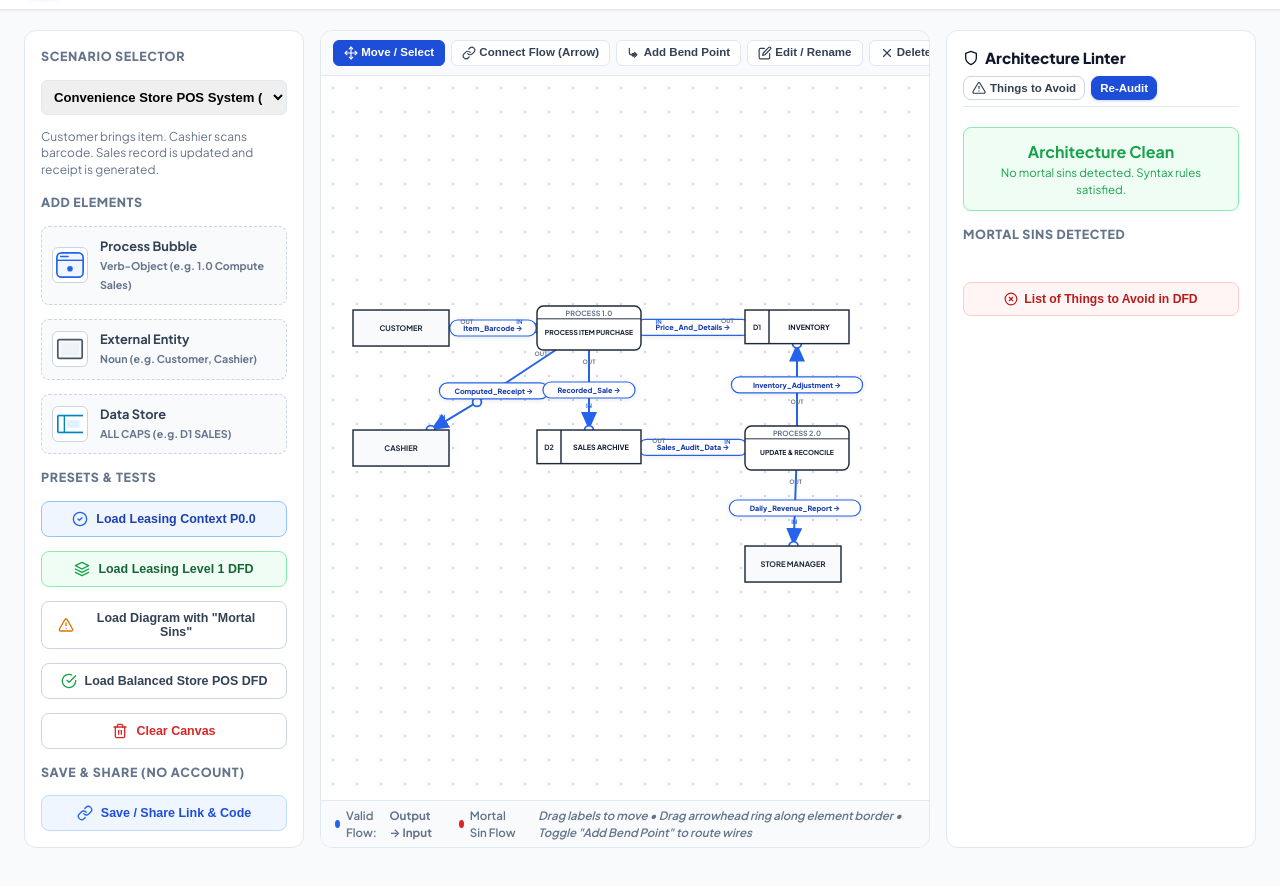
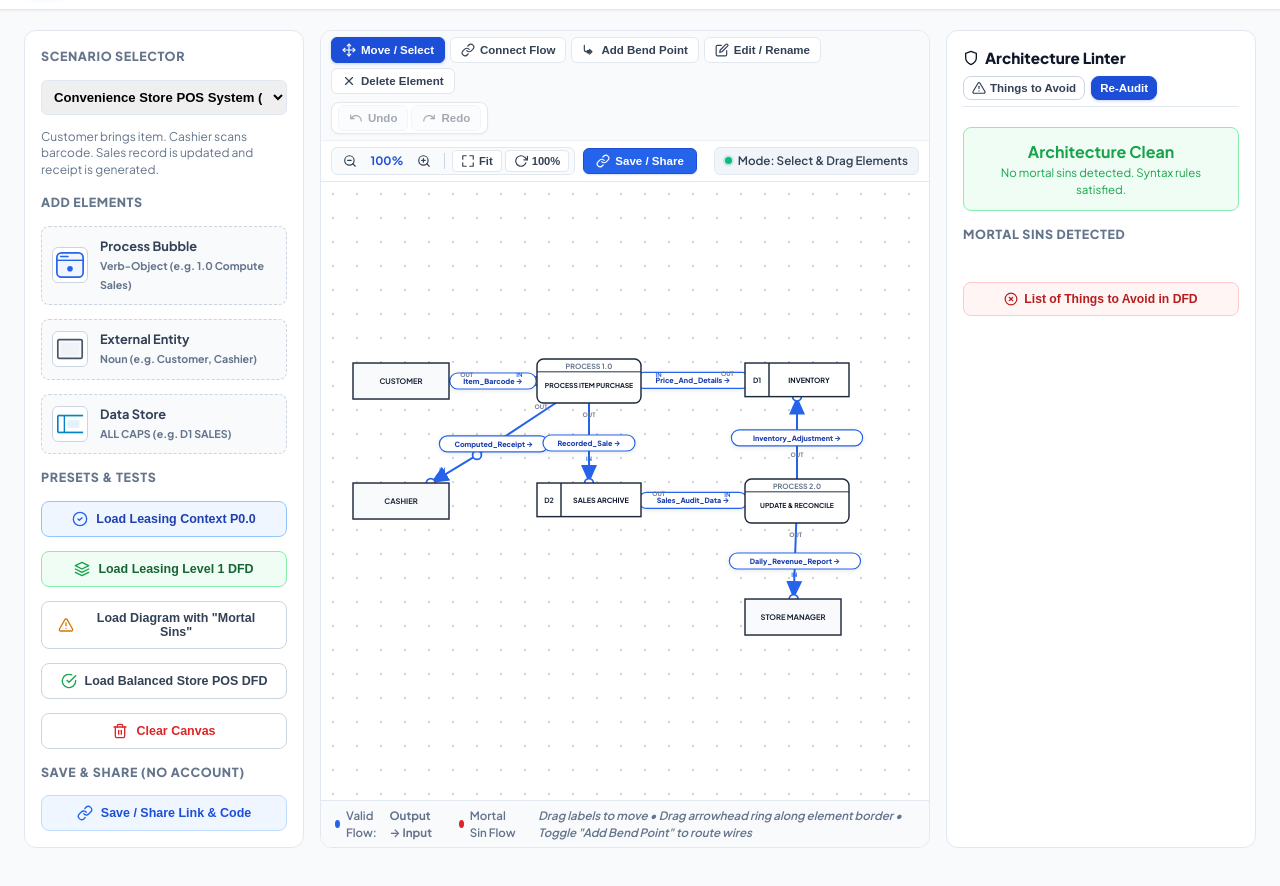
Before and after one commit to AQ4ius/IT211, a plain HTML site: page index.html in a window 1280 px wide. Both pictures are taken after a click on the button "Interactive DFD Lab". Shown: the part 60-946 px from the top of the page. Drawn offline with Linux system fonts and the light colour scheme.

Commit message:
Fix element teleport bug, redesign canvas top bar into 2 sleek rows, and add live workspace link generation

```diff
--- a/css/style.css
+++ b/css/style.css
@@ -536,39 +536,38 @@ textarea.essay-input:focus {
 .canvas-top-bar {
   background: #f8fafc;
   border-bottom: 1px solid var(--border);
-  padding: 8px 12px;
-  display: flex;
-  align-items: center;
-  gap: 10px;
-  overflow-x: auto;
-  overflow-y: hidden;
-  white-space: nowrap;
-  scrollbar-width: thin;
-  scrollbar-color: #94a3b8 #f1f5f9;
-  -webkit-overflow-scrolling: touch;
-}
-
-.canvas-top-bar::-webkit-scrollbar {
-  height: 6px;
-}
-
-.canvas-top-bar::-webkit-scrollbar-thumb {
-  background: #cbd5e1;
-  border-radius: 4px;
-}
-
-.canvas-top-bar::-webkit-scrollbar-thumb:hover {
-  background: #94a3b8;
-}
-
-.canvas-top-bar::-webkit-scrollbar-track {
-  background: #f1f5f9;
+  display: flex;
+  flex-direction: column;
+}
+
+.canvas-top-row {
+  display: flex;
+  align-items: center;
+  padding: 6px 10px;
+  gap: 8px;
+  width: 100%;
+  box-sizing: border-box;
+}
+
+.canvas-tools-row {
+  border-bottom: 1px solid #eef2f6;
+  justify-content: space-between;
+  flex-wrap: wrap;
+}
+
+.canvas-status-row {
+  background: #ffffff;
+  display: flex;
+  align-items: center;
+  gap: 8px;
+  flex-wrap: wrap;
 }
 
 .canvas-mode-group {
   display: inline-flex;
-  gap: 6px;
-  flex-shrink: 0;
+  gap: 5px;
+  flex-wrap: wrap;
+  align-items: center;
 }
 
 .canvas-mode-btn {
@@ -577,72 +576,185 @@ textarea.essay-input:focus {
   padding: 5px 10px;
   border-radius: 6px;
   font-size: 0.72rem;
-  font-weight: 700;
+  font-weight: 600;
   cursor: pointer;
   color: var(--slate);
-  flex-shrink: 0;
+  display: inline-flex;
+  align-items: center;
+  gap: 5px;
+  transition: all 0.15s ease;
+}
+
+.canvas-mode-btn:hover {
+  border-color: #cbd5e1;
+  background: #f1f5f9;
+  color: var(--navy);
 }
 
 .canvas-mode-btn.active {
   background: var(--primary);
   color: #ffffff;
   border-color: var(--primary);
+  font-weight: 700;
+  box-shadow: 0 1px 3px rgba(37, 99, 235, 0.25);
+}
+
+.canvas-mode-btn.active svg {
+  stroke: #ffffff;
 }
 
 .canvas-action-group {
   display: inline-flex;
-  gap: 4px;
-  flex-shrink: 0;
-}
-
-/* Canvas Zoom Controls */
-.canvas-zoom-group {
+  gap: 5px;
+  align-items: center;
+}
+
+.canvas-tool-btn {
+  border: 1px solid var(--border);
+  background: #ffffff;
+  padding: 5px 10px;
+  border-radius: 6px;
+  font-size: 0.72rem;
+  font-weight: 600;
+  cursor: pointer;
+  color: var(--slate);
   display: inline-flex;
   align-items: center;
+  gap: 5px;
+  transition: all 0.15s ease;
+}
+
+.canvas-tool-btn:hover:not(:disabled) {
+  border-color: #cbd5e1;
+  background: #f1f5f9;
+  color: var(--navy);
+}
+
+.canvas-tool-btn:disabled, .canvas-tool-btn.disabled {
+  opacity: 0.45;
+  cursor: not-allowed;
+  background: #f8fafc;
+}
+
+/* Matching Modern Zoom Toolbar */
+.canvas-zoom-toolbar {
+  display: inline-flex;
+  align-items: center;
   gap: 3px;
-  background: #ffffff;
+  background: #f8fafc;
   border: 1px solid var(--border);
-  border-radius: 8px;
-  padding: 2px 6px;
-  box-shadow: 0 1px 2px rgba(0, 0, 0, 0.04);
-  flex-shrink: 0;
-}
-  border-radius: 8px;
-  padding: 2px 6px;
-  box-shadow: 0 1px 2px rgba(0, 0, 0, 0.04);
-}
-
-.canvas-zoom-btn {
+  border-radius: 6px;
+  padding: 2px 5px;
+}
+
+.zoom-btn {
   background: transparent;
   border: none;
   font-size: 0.72rem;
+  color: var(--slate);
+  padding: 4px 6px;
+  border-radius: 4px;
+  cursor: pointer;
+  display: inline-flex;
+  align-items: center;
+  justify-content: center;
+  transition: all 0.15s ease;
+}
+
+.zoom-btn:hover {
+  background: #e2e8f0;
+  color: var(--navy);
+}
+
+.zoom-text {
+  font-size: 0.72rem;
   font-weight: 700;
+  color: #1d4ed8;
+  min-width: 42px;
+  text-align: center;
+  cursor: pointer;
+  padding: 2px 4px;
+  user-select: none;
+}
+
+.zoom-divider {
+  width: 1px;
+  height: 16px;
+  background: #cbd5e1;
+  margin: 0 4px;
+}
+
+.zoom-btn-label {
+  background: #ffffff;
+  border: 1px solid #e2e8f0;
+  font-size: 0.7rem;
+  font-weight: 600;
+  color: var(--slate);
+  padding: 3px 8px;
+  border-radius: 4px;
+  cursor: pointer;
+  display: inline-flex;
+  align-items: center;
+  gap: 4px;
+  transition: all 0.15s ease;
+}
+
+.zoom-btn-label:hover {
+  border-color: #cbd5e1;
+  background: #f1f5f9;
   color: var(--navy);
-  padding: 4px 7px;
-  border-radius: 5px;
+}
+
+/* Matching Save / Share Button */
+.canvas-share-btn {
+  background: #2563eb;
+  color: #ffffff;
+  border: 1px solid #1d4ed8;
+  border-radius: 6px;
+  padding: 5px 12px;
+  font-size: 0.72rem;
+  font-weight: 600;
   cursor: pointer;
+  display: inline-flex;
+  align-items: center;
+  gap: 5px;
   transition: all 0.15s ease;
+  box-shadow: 0 1px 2px rgba(37, 99, 235, 0.2);
+  flex-shrink: 0;
+}
+
+.canvas-share-btn:hover {
+  background: #1d4ed8;
+}
+
+.canvas-share-btn svg {
+  stroke: #ffffff;
+}
+
+/* Prominent Mode & Guidance Indicator */
+.canvas-mode-status-badge {
   display: inline-flex;
   align-items: center;
-  justify-content: center;
-  user-select: none;
-}
-
-.canvas-zoom-btn:hover {
-  background: var(--primary-soft);
-  color: var(--primary);
-}
-
-.zoom-level-text {
-  font-size: 0.72rem;
-  font-weight: 800;
-  color: var(--primary);
-  min-width: 44px;
-  text-align: center;
-  user-select: none;
-  cursor: pointer;
-  padding: 2px 5px;
-  border-radius: 4px;
+  gap: 6px;
+  background: #f1f5f9;
+  border: 1px solid #e2e8f0;
+  padding: 4px 10px;
+  border-radius: 6px;
+  font-size: 0.73rem;
+  font-weight: 600;
+  color: #334155;
+  margin-left: auto;
+  max-width: 100%;
+}
+
+.canvas-mode-status-badge .status-dot {
+  width: 7px;
+  height: 7px;
+  border-radius: 50%;
+  background: #10b981;
+  box-shadow: 0 0 0 2px rgba(16, 185, 129, 0.2);
+  flex-shrink: 0;
+}
   transition: background 0.15s ease;
 }
 
--- a/index.html
+++ b/index.html
@@ -248,66 +248,77 @@
       <!-- Center: Canvas Area -->
       <div class="dfd-canvas-container">
         <div class="canvas-top-bar">
+          <!-- Row 1: Mode Selectors and Undo/Redo -->
+          <div class="canvas-top-row canvas-tools-row">
             <div class="canvas-mode-group">
-            <button class="canvas-mode-btn active" id="btn-mode-move" onclick="setCanvasMode('move')">
+              <button class="canvas-mode-btn active" id="btn-mode-move" onclick="setCanvasMode('move')" title="Move and select diagram elements">
                 <svg class="ui-icon ui-icon-sm" viewBox="0 0 24 24"><polyline points="5 9 2 12 5 15"/><polyline points="9 5 12 2 15 5"/><polyline points="15 19 12 22 9 19"/><polyline points="19 9 22 12 19 15"/><line x1="2" y1="12" x2="22" y2="12"/><line x1="12" y1="2" x2="12" y2="22"/></svg>
-              Move / Select
+                <span>Move / Select</span>
               </button>
-            <button class="canvas-mode-btn" id="btn-mode-connect" onclick="setCanvasMode('connect')">
+              <button class="canvas-mode-btn" id="btn-mode-connect" onclick="setCanvasMode('connect')" title="Connect elements with data flow arrow">
                 <svg class="ui-icon ui-icon-sm" viewBox="0 0 24 24"><path d="M10 13a5 5 0 0 0 7.54.54l3-3a5 5 0 0 0-7.07-7.07l-1.72 1.71"/><path d="M14 11a5 5 0 0 0-7.54-.54l-3 3a5 5 0 0 0 7.07 7.07l1.71-1.71"/></svg>
-              Connect Flow (Arrow)
+                <span>Connect Flow</span>
               </button>
-            <button class="canvas-mode-btn" id="btn-mode-bend" onclick="setCanvasMode('bend')">
+              <button class="canvas-mode-btn" id="btn-mode-bend" onclick="setCanvasMode('bend')" title="Add bend point on wire">
                 <svg class="ui-icon ui-icon-sm" viewBox="0 0 24 24"><path d="M4 4v7a4 4 0 0 0 4 4h8"/><polyline points="13 11 17 15 13 19"/><circle cx="11" cy="15" r="2.5" fill="currentColor"/></svg>
-              Add Bend Point
+                <span>Add Bend Point</span>
               </button>
-            <button class="canvas-mode-btn" id="btn-mode-edit" onclick="setCanvasMode('edit')">
+              <button class="canvas-mode-btn" id="btn-mode-edit" onclick="setCanvasMode('edit')" title="Edit element name or flow description">
                 <svg class="ui-icon ui-icon-sm" viewBox="0 0 24 24"><path d="M11 4H4a2 2 0 0 0-2 2v14a2 2 0 0 0 2 2h14a2 2 0 0 0 2-2v-7"/><path d="M18.5 2.5a2.121 2.121 0 0 1 3 3L12 15l-4 1 1-4 9.5-9.5z"/></svg>
-              Edit / Rename
+                <span>Edit / Rename</span>
               </button>
-            <button class="canvas-mode-btn" id="btn-mode-delete" onclick="setCanvasMode('delete')">
+              <button class="canvas-mode-btn" id="btn-mode-delete" onclick="setCanvasMode('delete')" title="Delete clicked element or flow">
                 <svg class="ui-icon ui-icon-sm" viewBox="0 0 24 24"><line x1="18" y1="6" x2="6" y2="18"/><line x1="6" y1="6" x2="18" y2="18"/></svg>
-              Delete Element
+                <span>Delete Element</span>
               </button>
             </div>
 
             <!-- Canvas Undo / Redo Controls -->
             <div class="canvas-action-group">
-            <button class="canvas-action-btn" id="btn-undo" onclick="undoDfdAction()" title="Undo action (Ctrl+Z)" disabled>
+              <button class="canvas-tool-btn" id="btn-undo" onclick="undoDfdAction()" title="Undo action (Ctrl+Z)" disabled>
                 <svg class="ui-icon ui-icon-sm" viewBox="0 0 24 24"><path d="M3 7v6h6"/><path d="M21 17a9 9 0 0 0-9-9 9 9 0 0 0-6 2.3L3 13"/></svg>
                 <span>Undo</span>
               </button>
-            <button class="canvas-action-btn" id="btn-redo" onclick="redoDfdAction()" title="Redo action (Ctrl+Y or Ctrl+Shift+Z)" disabled>
+              <button class="canvas-tool-btn" id="btn-redo" onclick="redoDfdAction()" title="Redo action (Ctrl+Y or Ctrl+Shift+Z)" disabled>
                 <svg class="ui-icon ui-icon-sm" viewBox="0 0 24 24"><path d="M21 7v6h-6"/><path d="M3 17a9 9 0 0 1 9-9 9 9 0 0 1 6 2.3l3 2.7"/></svg>
                 <span>Redo</span>
               </button>
             </div>
+          </div>
 
-          <!-- Canvas Zoom & Fit Controls -->
-          <div class="canvas-zoom-group">
-            <button class="canvas-zoom-btn" onclick="zoomCanvas(-0.15)" title="Zoom Out (or Scroll Wheel Down)">
+          <!-- Row 2: Zoom Controls, Save / Share, and Mode Status Guidance -->
+          <div class="canvas-top-row canvas-status-row">
+            <!-- Modern Matching Zoom Toolbar -->
+            <div class="canvas-zoom-toolbar">
+              <button class="zoom-btn" onclick="zoomCanvas(-0.15)" title="Zoom Out (Scroll Down)">
                 <svg class="ui-icon ui-icon-sm" viewBox="0 0 24 24"><circle cx="11" cy="11" r="8"/><line x1="21" y1="21" x2="16.65" y2="16.65"/><line x1="8" y1="11" x2="14" y2="11"/></svg>
               </button>
-            <span class="zoom-level-text" id="zoom-level-display" onclick="resetCanvasZoom()" title="Click to Reset Zoom">100%</span>
-            <button class="canvas-zoom-btn" onclick="zoomCanvas(0.15)" title="Zoom In (or Scroll Wheel Up)">
+              <span class="zoom-text" id="zoom-level-display" onclick="resetCanvasZoom()" title="Click to Reset 100%">100%</span>
+              <button class="zoom-btn" onclick="zoomCanvas(0.15)" title="Zoom In (Scroll Up)">
                 <svg class="ui-icon ui-icon-sm" viewBox="0 0 24 24"><circle cx="11" cy="11" r="8"/><line x1="21" y1="21" x2="16.65" y2="16.65"/><line x1="11" y1="8" x2="11" y2="14"/><line x1="8" y1="11" x2="14" y2="11"/></svg>
               </button>
-            <button class="canvas-zoom-btn" onclick="fitCanvasToElements()" title="Fit all shapes to view">
+              <div class="zoom-divider"></div>
+              <button class="zoom-btn-label" onclick="fitCanvasToElements()" title="Fit all elements in view">
                 <svg class="ui-icon ui-icon-sm" viewBox="0 0 24 24"><polyline points="15 3 21 3 21 9"/><polyline points="9 21 3 21 3 15"/><polyline points="21 15 21 21 15 21"/><polyline points="3 9 3 3 9 3"/></svg>
-              Fit
+                <span>Fit</span>
               </button>
-            <button class="canvas-zoom-btn" onclick="resetCanvasZoom()" title="Reset to 100%">
+              <button class="zoom-btn-label" onclick="resetCanvasZoom()" title="Reset Zoom to 100%">
                 <svg class="ui-icon ui-icon-sm" viewBox="0 0 24 24"><polyline points="23 4 23 10 17 10"/><path d="M20.49 15a9 9 0 1 1-2.12-9.36L23 10"/></svg>
-              100%
+                <span>100%</span>
               </button>
             </div>
 
-          <button class="btn btn-primary" style="flex-shrink: 0; padding: 5px 12px; font-size: 0.72rem; display: inline-flex; align-items: center; gap: 5px;" onclick="openSaveShareModal()" title="Save diagram or generate custom share link/code without an account">
-            <svg class="ui-icon ui-icon-sm" viewBox="0 0 24 24"><path d="M19 21H5a2 2 0 0 1-2-2V5a2 2 0 0 1 2-2h11l5 5v11a2 2 0 0 1-2 2z"/><polyline points="17 21 17 13 7 13 7 21"/><polyline points="7 3 7 8 15 8"/></svg>
+            <button class="canvas-share-btn" onclick="openSaveShareModal()" title="Save diagram or generate share link/code">
+              <svg class="ui-icon ui-icon-sm" viewBox="0 0 24 24"><path d="M10 13a5 5 0 0 0 7.54.54l3-3a5 5 0 0 0-7.07-7.07l-1.72 1.71"/><path d="M14 11a5 5 0 0 0-7.54-.54l-3 3a5 5 0 0 0 7.07 7.07l1.71-1.71"/></svg>
               <span>Save / Share</span>
             </button>
 
-          <span style="flex-shrink: 0; font-size: 0.75rem; font-weight: 700; color: var(--slate); padding-right: 10px;" id="canvas-status">Mode: Select &amp; Drag</span>
+            <!-- Mode & Guidance Indicator (Always 100% visible on Row 2) -->
+            <div class="canvas-mode-status-badge">
+              <span class="status-dot"></span>
+              <span id="canvas-status">Mode: Select &amp; Drag Elements</span>
+            </div>
+          </div>
         </div>
 
         <!-- SVG Interactive Surface -->
@@ -649,39 +660,35 @@
         </div>
       </div>
 
-      <!-- Option 2: Full Custom State Link -->
-      <div class="save-share-card" style="margin-top: 12px;">
+      <!-- Option 2: Live Current Workspace Custom Link & Code -->
+      <div class="save-share-card" style="margin-top: 12px; border-color: #3b82f6;">
         <div class="save-share-card-header">
-          <span class="save-share-title">
+          <span class="save-share-title" style="color: #1e40af;">
             <svg class="ui-icon ui-icon-sm" viewBox="0 0 24 24"><path d="M10 13a5 5 0 0 0 7.54.54l3-3a5 5 0 0 0-7.07-7.07l-1.72 1.71"/><path d="M14 11a5 5 0 0 0-7.54-.54l-3 3a5 5 0 0 0 7.07 7.07l1.71-1.71"/></svg>
-            Option 2: Custom Encoded Diagram Link
+            Option 2: Live Workspace Link &amp; Code (Custom Moved Elements)
           </span>
-          <span class="badge badge-blue">Custom Layout</span>
+          <button class="btn btn-primary" type="button" onclick="generateCurrentWorkspaceShare(true)" style="padding: 4px 10px; font-size: 0.72rem; display: inline-flex; align-items: center; gap: 4px;">
+            <svg class="ui-icon ui-icon-sm" viewBox="0 0 24 24"><path d="M23 4v6h-6"/><path d="M20.49 15a9 9 0 1 1-2.12-9.36L23 10"/></svg>
+            Generate New Link / Code
+          </button>
         </div>
-        <p style="font-size: 0.74rem; color: #64748b; margin: 4px 0 8px;">
-          Encodes custom element moves, bend points, and node additions:
+        <p style="font-size: 0.74rem; color: #64748b; margin: 4px 0 6px;">
+          Encodes the exact state of your current workspace canvas (all moved elements, custom bend points, and renamed nodes):
         </p>
-        <div style="display: flex; gap: 6px;">
+        <div id="workspace-share-badge" style="font-size: 0.7rem; color: #059669; font-weight: 600; margin-bottom: 8px; display: inline-block;"></div>
+
+        <!-- Custom Link Row -->
+        <label style="font-size: 0.72rem; font-weight: 600; color: #475569; display: block; margin-bottom: 3px;">Workspace Custom Link:</label>
+        <div style="display: flex; gap: 6px; margin-bottom: 10px;">
           <input type="text" id="share-link-input" class="modal-input" readonly style="font-size: 0.75rem; background: #f8fafc; font-family: monospace; padding: 7px 10px;">
           <button class="btn btn-outline" type="button" onclick="copyShareLink()" style="flex-shrink: 0; padding: 7px 14px; font-size: 0.74rem; display: flex; align-items: center; gap: 4px;">
             <svg class="ui-icon ui-icon-sm" viewBox="0 0 24 24"><rect x="9" y="9" width="13" height="13" rx="2" ry="2"/><path d="M5 15H4a2 2 0 0 1-2-2V4a2 2 0 0 1 2-2h9a2 2 0 0 1 2 2v1"/></svg>
             Copy Link
           </button>
         </div>
-      </div>
 
-      <!-- Option 2: Diagram Code -->
-      <div class="save-share-card" style="margin-top: 12px;">
-        <div class="save-share-card-header">
-          <span class="save-share-title">
-            <svg class="ui-icon ui-icon-sm" viewBox="0 0 24 24"><polyline points="16 18 22 12 16 6"/><polyline points="8 6 2 12 8 18"/></svg>
-            Option 2: Portable Diagram Code (Save to Notes / Discord)
-          </span>
-          <span class="badge badge-green">Compact Code</span>
-        </div>
-        <p style="font-size: 0.74rem; color: #64748b; margin: 4px 0 8px;">
-          Copy this compact code string and save it in your notes, chat, or notepad file to restore your diagram anytime.
-        </p>
+        <!-- Custom Code Row -->
+        <label style="font-size: 0.72rem; font-weight: 600; color: #475569; display: block; margin-bottom: 3px;">Workspace Diagram Code (For Notes / Discord):</label>
         <div style="display: flex; gap: 6px;">
           <input type="text" id="share-code-input" class="modal-input" readonly style="font-size: 0.75rem; background: #f8fafc; font-family: monospace; padding: 7px 10px;">
           <button class="btn btn-outline" type="button" onclick="copyDiagramCode()" style="flex-shrink: 0; padding: 7px 14px; font-size: 0.74rem; display: flex; align-items: center; gap: 4px;">
```
Also changed, not shown: js/dfd-engine.js (+53 -24 lines). Lines whose indentation alone changed are shown as unchanged.
